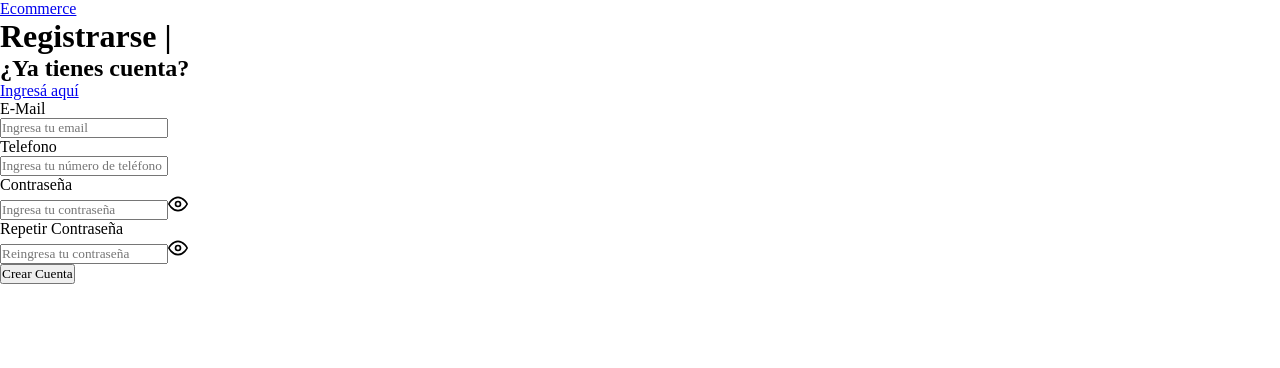
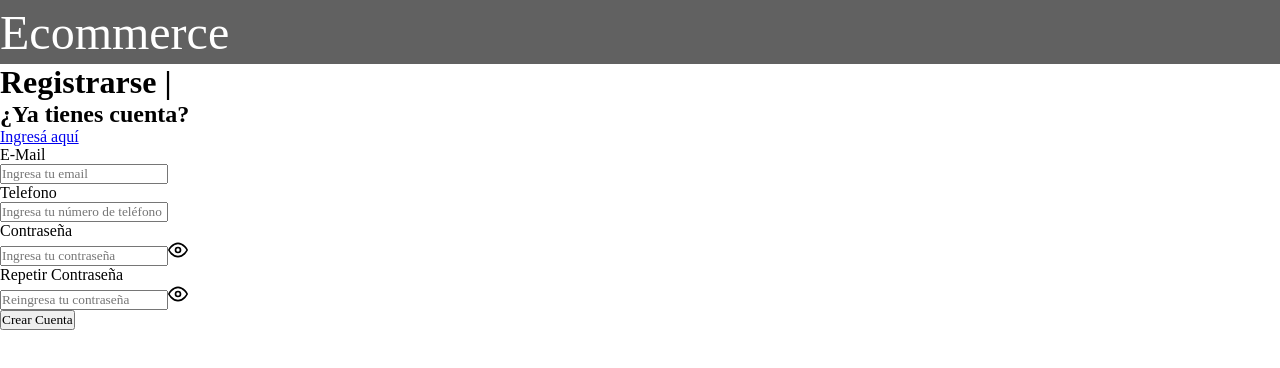
Before and after one commit to MerelesLautaro/Professional-Practice-Project-E-commerce, a React (Vite) app in the folder frontend/: page /register in a window 1280 px wide. Shown: the top 368 px of the page. Built offline with nearby package versions, Linux system fonts and the light colour scheme; a web font is replaced by a local one.

Commit message:
Modulo de Navbar.css creado e implementado

```diff
--- a/frontend/src/features/register/registerStyle.module.css
+++ b/frontend/src/features/register/registerStyle.module.css
@@ -96,34 +96,6 @@ input {
     padding-left: 0.75rem;
 }
 
-.navbar {
-    background-color: #616161;
-    color: #ffffff;
-    display: flex;
-    justify-content: space-between;
-    align-items: center;
-    height: 4rem;
-}
-
-.navbar-list ul {
-    padding: 0;
-    margin: 0;
-    list-style: none;
-    display: flex;
-    gap: 4rem;
-}
-
-.site-title {
-    font-size: 3rem;
-    color: inherit;
-    text-decoration: none;
-}
-
-.navbar-list a {
-    color: inherit;
-    text-decoration: none;
-}
-
 .password-toggle {
     position: absolute;
     right: 0.75rem;
--- a/frontend/src/shared/components/Navbars/Navbar.jsx
+++ b/frontend/src/shared/components/Navbars/Navbar.jsx
@@ -1,8 +1,12 @@
+import styles from './Navbar.module.css'
+
 const Navbar=({children})=>{
     return(
-        <div className="navbar">
-            <a href="#" className="site-title">Ecommerce</a>
+        <div className={styles.navbar}>
+            <div className={styles.navbarList}>
+            <a href="#" className={styles.siteTitle}>Ecommerce</a>
             {children}
+            </div>
         </div>
     )
 }
--- /dev/null
+++ b/frontend/src/shared/components/Navbars/Navbar.module.css
@@ -0,0 +1,27 @@
+.navbar {
+    background-color: #616161;
+    color: #ffffff;
+    display: flex;
+    justify-content: space-between;
+    align-items: center;
+    height: 4rem;
+}
+
+.navbarList ul {
+    padding: 0;
+    margin: 0;
+    list-style: none;
+    display: flex;
+    gap: 4rem;
+}
+
+.siteTitle {
+    font-size: 3rem;
+    color: inherit;
+    text-decoration: none;
+}
+
+.navbarList a {
+    color: inherit;
+    text-decoration: none;
+}
```
